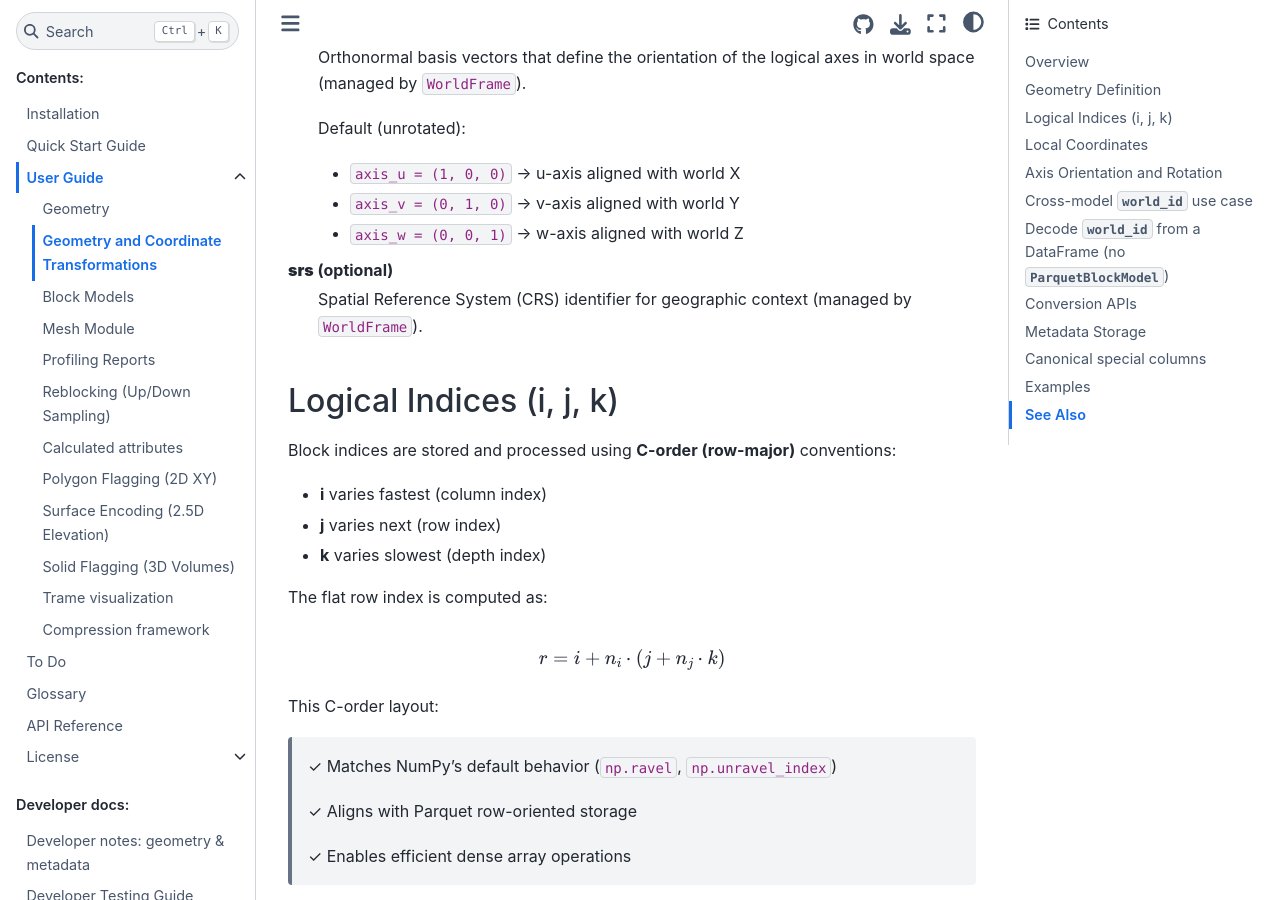
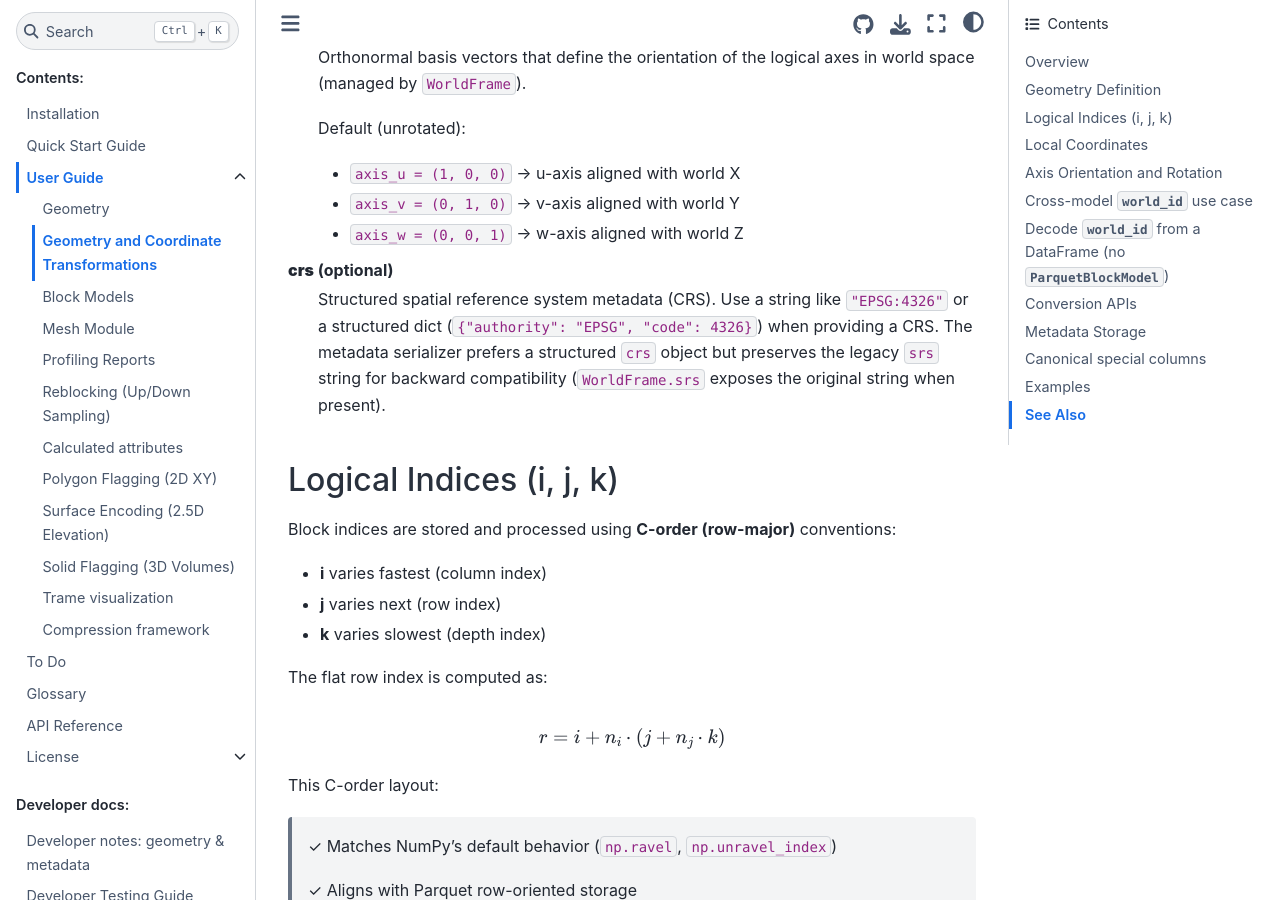
Before and after one commit to elphick/parq-blockmodel, a Sphinx documentation site: the page built from docs/user_guide/02_geometry_coordinates.rst, in a window 1280 px wide and 900 px high, scrolled down 1287 px. Built offline with Sphinx 7.4.7 and the Sphinx Book theme 1.1.4, drawn with Linux system fonts in a browser that asks for light colours; pages that are not in the unit, such as notebooks, are missing from menus.

```diff
--- a/docs/index.rst
+++ b/docs/index.rst
@@ -4,6 +4,7 @@ Welcome to parq-blockmodel's documentation!
 
 .. include:: ../README.md
    :parser: myst_parser.sphinx_
+
 
 .. toctree::
    :maxdepth: 2
--- /dev/null
+++ b/docs/releases/00_changelog.rst
@@ -0,0 +1,5 @@
+Changelog
+=========
+
+.. include:: ../CHANGELOG.md
+   :parser: myst_parser.sphinx_
--- a/docs/user_guide/02_geometry_coordinates.rst
+++ b/docs/user_guide/02_geometry_coordinates.rst
@@ -60,8 +60,11 @@ Key metadata fields:
     - ``axis_v = (0, 1, 0)`` → v-axis aligned with world Y
     - ``axis_w = (0, 0, 1)`` → w-axis aligned with world Z
 
-**srs** (optional)
-    Spatial Reference System (CRS) identifier for geographic context (managed by ``WorldFrame``).
+**crs** (optional)
+    Structured spatial reference system metadata (CRS). Use a string like ``"EPSG:4326"`` or a
+    structured dict (``{"authority": "EPSG", "code": 4326}``) when providing a CRS. The
+    metadata serializer prefers a structured ``crs`` object but preserves the legacy ``srs``
+    string for backward compatibility (``WorldFrame.srs`` exposes the original string when present).
 
 Logical Indices (i, j, k)
 --------------------------
```
Also changed, not shown: other parts of docs/index.rst (+2 -0 lines), CHANGELOG.md (added, +29 -0 lines), docs/releases/migration_srs_to_crs.rst (added, +48 -0 lines).
